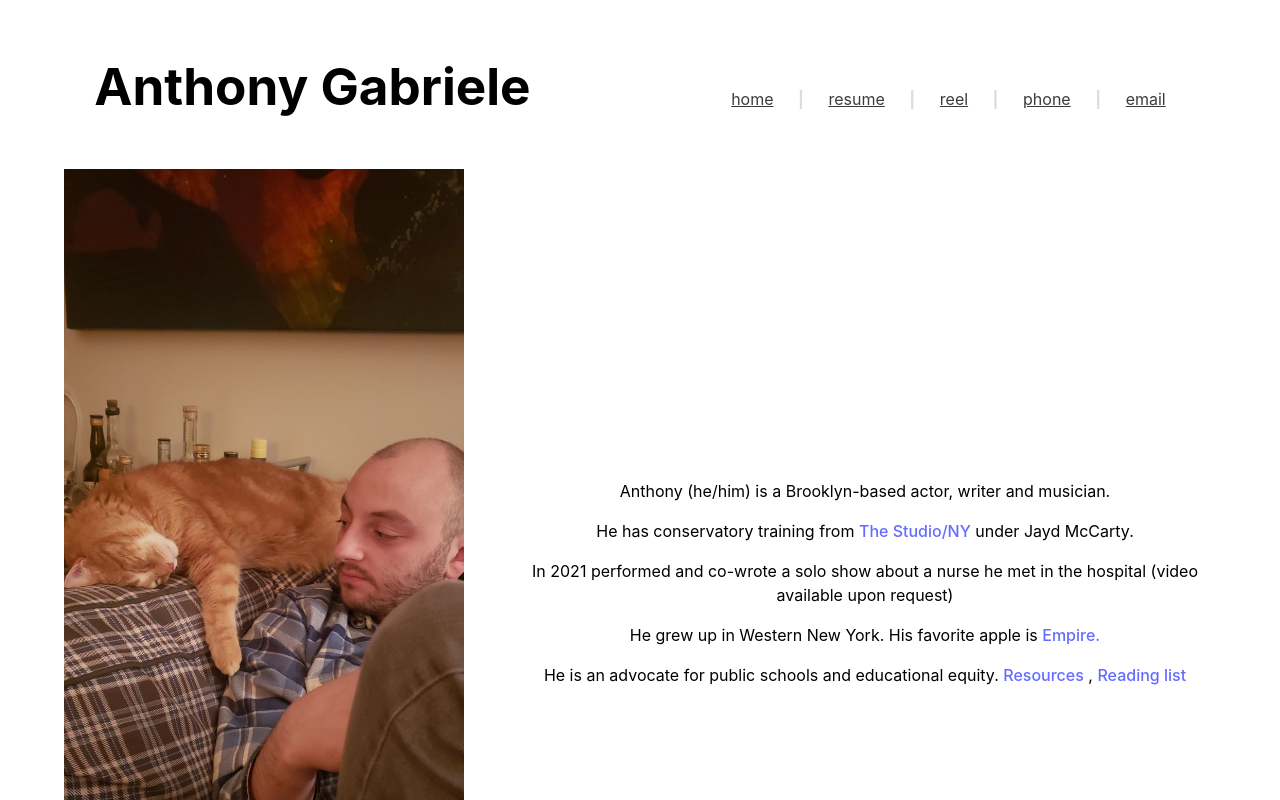
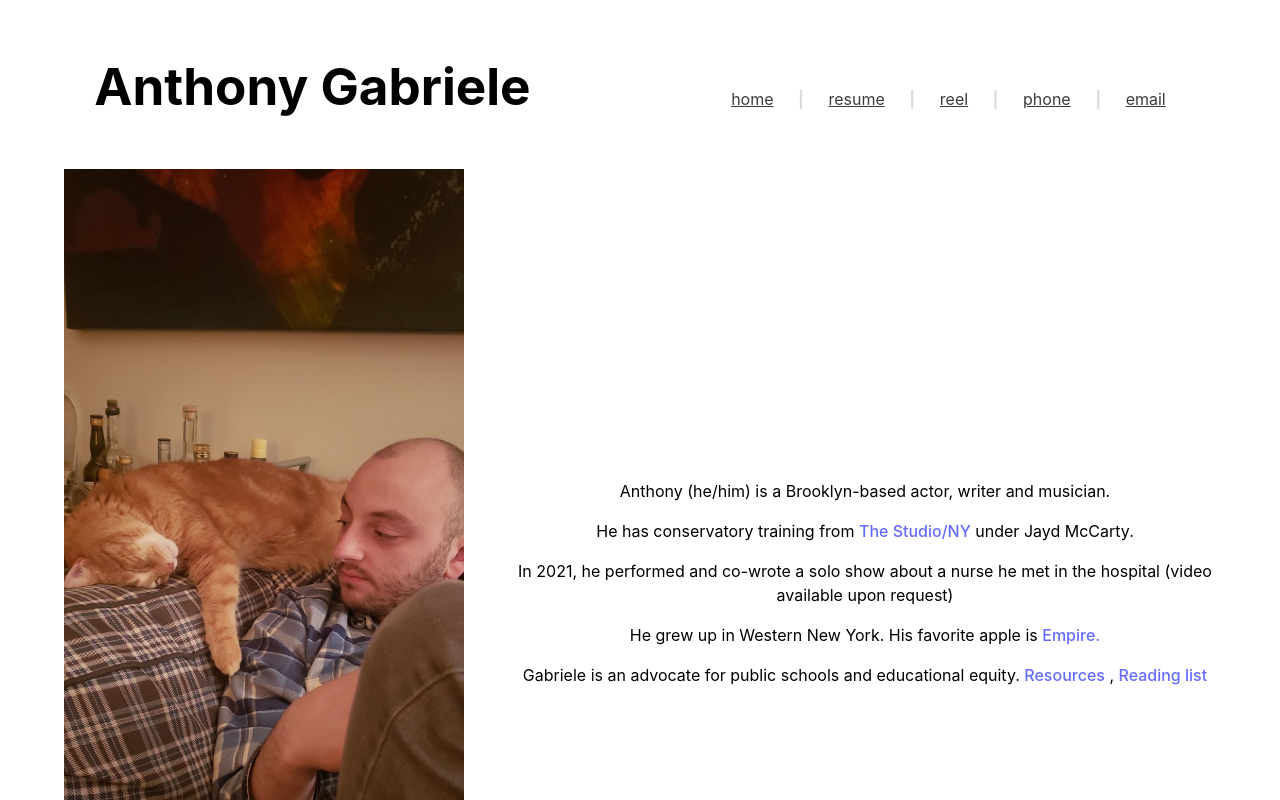
Before and after one commit to anthonyjoeseph/anthonygabrieleactor, a SvelteKit app: page /about in a window 1280 px wide. Shown: the top 800 px of the page. Built offline with nearby package versions, Linux system fonts and the light colour scheme.

Commit message:
more typos

```diff
--- a/src/routes/about/+page.svelte
+++ b/src/routes/about/+page.svelte
@@ -16,7 +16,7 @@
 				under Jayd McCarty.
 			</p>
 			<p>
-				In 2021 performed and co-wrote a solo show about a nurse he met in the hospital (video
+				In 2021, he performed and co-wrote a solo show about a nurse he met in the hospital (video
 				available upon request)
 			</p>
 			<p>
@@ -24,7 +24,7 @@
 				<a href="https://www.applesfromny.com/varieties/empire/" target="_blank">Empire.</a>
 			</p>
 			<p>
-				He is an advocate for public schools and educational equity.
+				Gabriele is an advocate for public schools and educational equity.
 				<a href="https://steinhardt.nyu.edu/metrocenter/perspectives" target="_blank">
 					Resources
 				</a>
```
